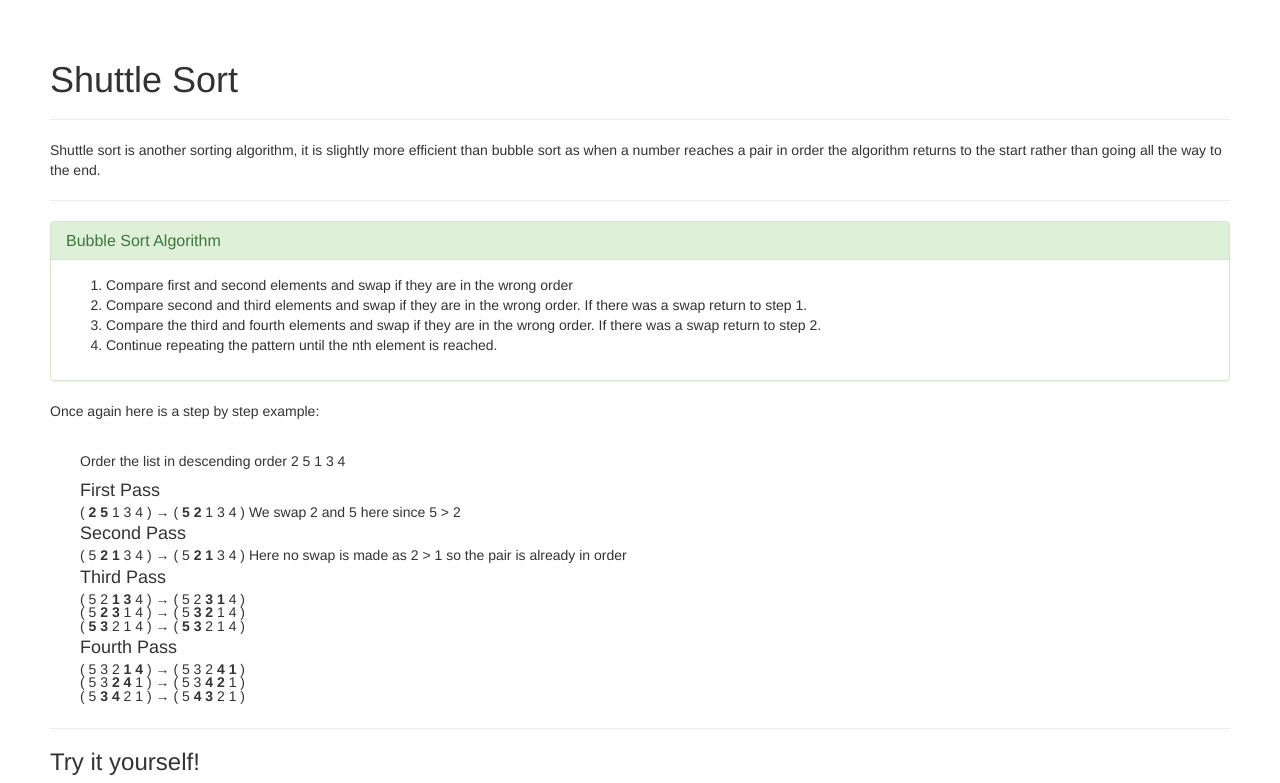
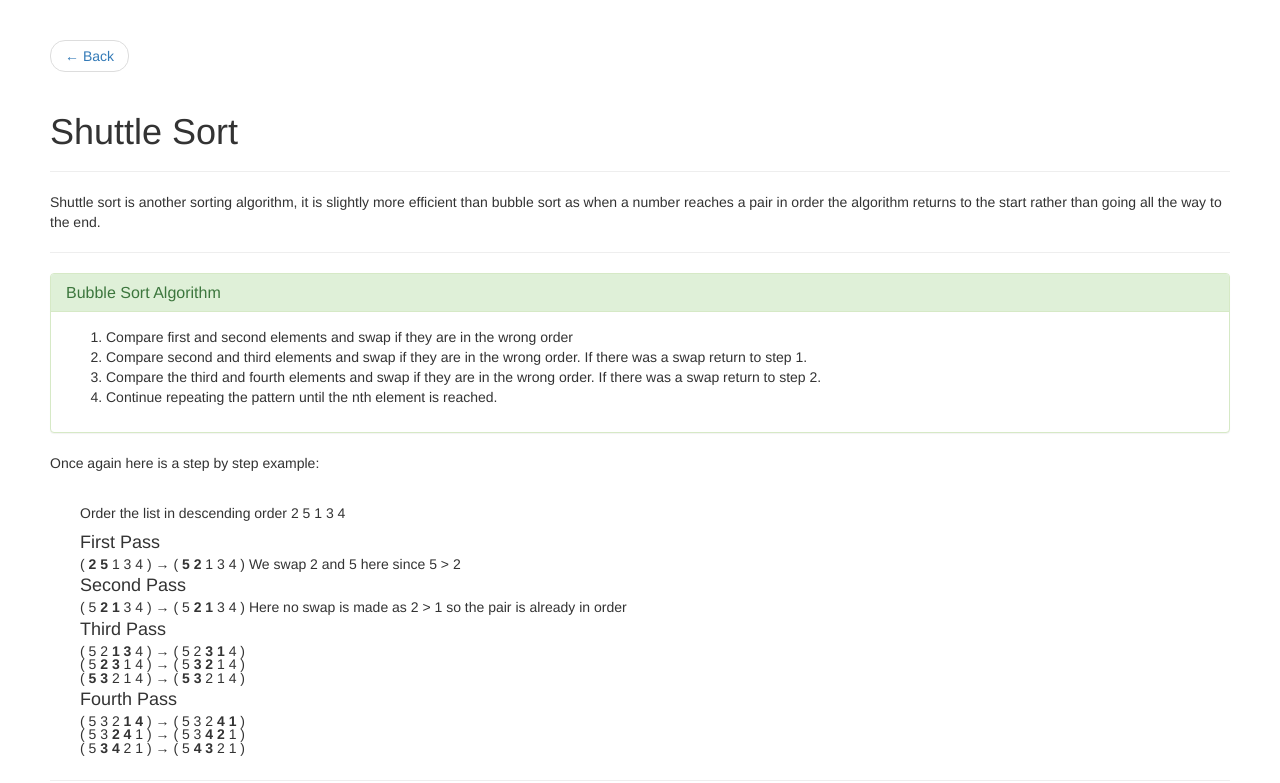
Before and after one commit to fossildog117/Coding_Curriculem, a plain HTML site: page Site/sorting2.htm in a window 1280 px wide. Shown: the top 783 px of the page. Drawn offline with nearby package versions, Linux system fonts and the light colour scheme; a script that the page names is missing.

Commit message:
Add back button

```diff
--- a/Site/sorting2.htm
+++ b/Site/sorting2.htm
@@ -42,6 +42,11 @@
 
   </head>
   <body>
+    <nav>
+        <ul class="pager">
+            <li class="previous"><a href="index.htm"><span aria-hidden="true">&larr;</span> Back</a></li>
+        </ul>
+    </nav>
     <div class="page-header">
         <h1>Shuttle Sort</h1>
     </div>
```
